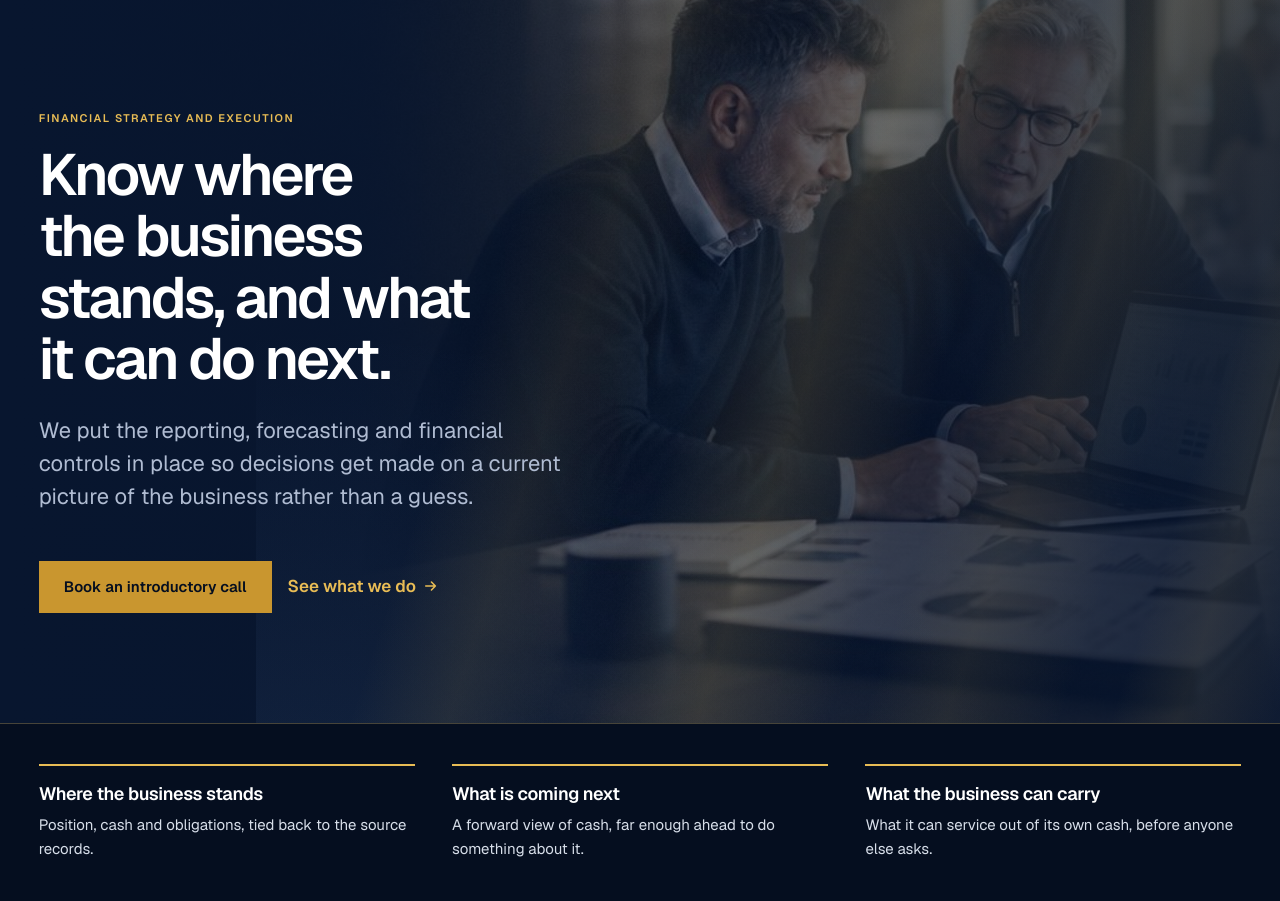
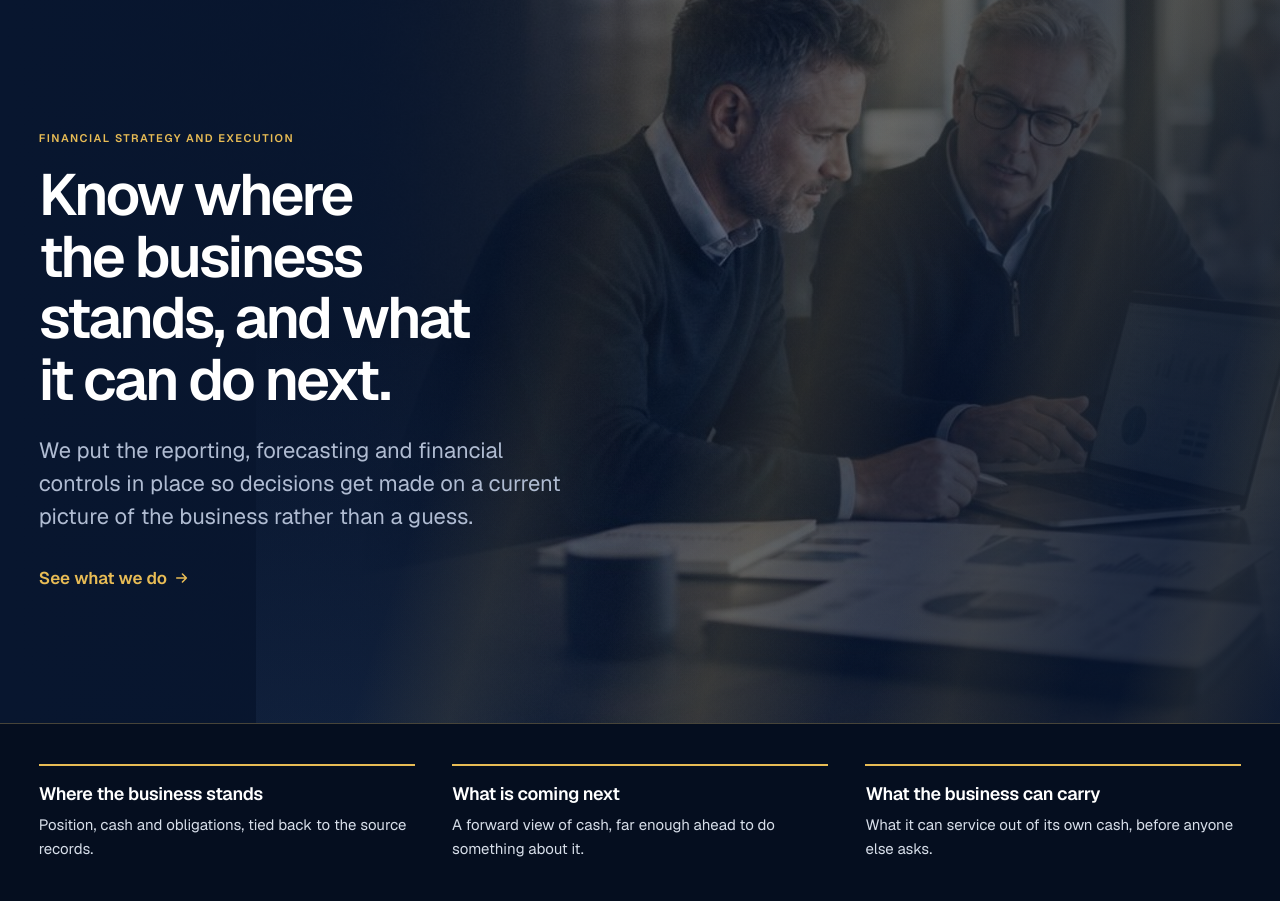
Before and after one commit to AFgroup360/website, a PHP site: page / in a window 1280 px wide. Shown: the part 76-977 px from the top of the page. Run offline with PHP 8.4, Linux system fonts and the light colour scheme.

Commit message:
One call to action per page, a shorter hero, and a portal link the preview can follow
- Book an introductory call now appears once per page, in the closing block.
  Removed from the header, the stacked menu and the hero. Contact Us is in the
  navigation, so nothing is lost.
- The hero was 806px tall for about 400px of content once the questions moved
  out. Padding and minimum height are down; it is 760px now with no dead navy
  under the text.
- The preview shell took the last path segment to find a page, so portal/,
  which ends in a slash, resolved to nothing and the click did nothing. It now
  resolves a directory link to its index. The preview inliner also folds in
  stylesheets referenced as ../css and flattens ../assets, so a page one level
  down comes through styled.

Co-Authored-By: Claude Opus 5 <noreply@anthropic.com>
Claude-Session: https://claude.ai/code/session_014HeX2eCQpZKdnhGt1WQaZM

```diff
--- a/404.html
+++ b/404.html
@@ -54,11 +54,9 @@
       <a class="nav__link" href="our-approach.html">Our Approach</a>
       <a class="nav__link" href="contact.html">Contact Us</a>
       <a class="nav__link nav__link--portal" href="portal/">Client portal</a>
-      <a class="btn btn--primary nav__cta" href="contact.html">Book an introductory call</a>
     </nav>
     <div class="header__actions">
       <a class="header__portal" href="portal/">Client portal</a>
-      <a class="btn btn--primary" href="contact.html">Book an introductory call</a>
       <button class="nav-toggle" type="button" aria-expanded="false"
               aria-controls="primary-nav" aria-label="Toggle menu">
         <span class="nav-toggle__bar"></span>
--- a/contact.html
+++ b/contact.html
@@ -54,11 +54,9 @@
       <a class="nav__link" href="our-approach.html">Our Approach</a>
       <a class="nav__link" href="contact.html">Contact Us</a>
       <a class="nav__link nav__link--portal" href="portal/">Client portal</a>
-      <a class="btn btn--primary nav__cta" href="contact.html">Book an introductory call</a>
     </nav>
     <div class="header__actions">
       <a class="header__portal" href="portal/">Client portal</a>
-      <a class="btn btn--primary" href="contact.html">Book an introductory call</a>
       <button class="nav-toggle" type="button" aria-expanded="false"
               aria-controls="primary-nav" aria-label="Toggle menu">
         <span class="nav-toggle__bar"></span>
--- a/css/main.css
+++ b/css/main.css
@@ -276,11 +276,11 @@
   grid-template-columns: minmax(0, 7fr) minmax(0, 5fr);
   gap: clamp(2rem, 1rem + 4vw, 5rem);
   align-items: center;
-  padding-block: clamp(3.5rem, 1.5rem + 6vw, 6.5rem);
+  padding-block: clamp(3rem, 1.5rem + 3.5vw, 4.5rem);
 }
 .hero h1 { color: var(--text-inverse); max-width: 15ch; }
 .hero .lede { margin-top: var(--space-5); color: var(--text-inverse-muted); max-width: 46ch; font-size: var(--text-lead); line-height: 1.5; }
-.hero__actions { display: flex; flex-wrap: wrap; gap: var(--space-4); align-items: center; margin-top: var(--space-7); }
+.hero__actions { display: flex; flex-wrap: wrap; gap: var(--space-4); align-items: center; margin-top: var(--space-6); }
 @media (max-width: 940px) {
   .hero__inner { grid-template-columns: 1fr; gap: var(--space-8); }
 }
@@ -328,7 +328,7 @@
   .hero:has(.hero__photo) .hero__inner {
     grid-template-columns: minmax(0, 7fr) minmax(0, 5fr);
     align-items: center;
-    min-height: clamp(26rem, 52vh, 32rem);
+    min-height: clamp(21rem, 42vh, 26rem);
   }
   .hero:has(.hero__photo) .hero__inner > div:first-child { max-width: 34rem; }
 }
--- a/index.html
+++ b/index.html
@@ -54,11 +54,9 @@
       <a class="nav__link" href="our-approach.html">Our Approach</a>
       <a class="nav__link" href="contact.html">Contact Us</a>
       <a class="nav__link nav__link--portal" href="portal/">Client portal</a>
-      <a class="btn btn--primary nav__cta" href="contact.html">Book an introductory call</a>
     </nav>
     <div class="header__actions">
       <a class="header__portal" href="portal/">Client portal</a>
-      <a class="btn btn--primary" href="contact.html">Book an introductory call</a>
       <button class="nav-toggle" type="button" aria-expanded="false"
               aria-controls="primary-nav" aria-label="Toggle menu">
         <span class="nav-toggle__bar"></span>
@@ -79,7 +77,6 @@
       <p class="lede">We put the reporting, forecasting and financial controls in place
         so decisions get made on a current picture of the business rather than a guess.</p>
       <div class="hero__actions">
-        <a class="btn btn--primary" href="contact.html">Book an introductory call</a>
         <a class="link-arrow link-arrow--lg" href="what-we-do.html">See what we do</a>
       </div>
     </div>
--- a/our-approach.html
+++ b/our-approach.html
@@ -54,11 +54,9 @@
       <a class="nav__link" href="our-approach.html">Our Approach</a>
       <a class="nav__link" href="contact.html">Contact Us</a>
       <a class="nav__link nav__link--portal" href="portal/">Client portal</a>
-      <a class="btn btn--primary nav__cta" href="contact.html">Book an introductory call</a>
     </nav>
     <div class="header__actions">
       <a class="header__portal" href="portal/">Client portal</a>
-      <a class="btn btn--primary" href="contact.html">Book an introductory call</a>
       <button class="nav-toggle" type="button" aria-expanded="false"
               aria-controls="primary-nav" aria-label="Toggle menu">
         <span class="nav-toggle__bar"></span>
--- a/privacy.html
+++ b/privacy.html
@@ -54,11 +54,9 @@
       <a class="nav__link" href="our-approach.html">Our Approach</a>
       <a class="nav__link" href="contact.html">Contact Us</a>
       <a class="nav__link nav__link--portal" href="portal/">Client portal</a>
-      <a class="btn btn--primary nav__cta" href="contact.html">Book an introductory call</a>
     </nav>
     <div class="header__actions">
       <a class="header__portal" href="portal/">Client portal</a>
-      <a class="btn btn--primary" href="contact.html">Book an introductory call</a>
       <button class="nav-toggle" type="button" aria-expanded="false"
               aria-controls="primary-nav" aria-label="Toggle menu">
         <span class="nav-toggle__bar"></span>
--- a/terms.html
+++ b/terms.html
@@ -54,11 +54,9 @@
       <a class="nav__link" href="our-approach.html">Our Approach</a>
       <a class="nav__link" href="contact.html">Contact Us</a>
       <a class="nav__link nav__link--portal" href="portal/">Client portal</a>
-      <a class="btn btn--primary nav__cta" href="contact.html">Book an introductory call</a>
     </nav>
     <div class="header__actions">
       <a class="header__portal" href="portal/">Client portal</a>
-      <a class="btn btn--primary" href="contact.html">Book an introductory call</a>
       <button class="nav-toggle" type="button" aria-expanded="false"
               aria-controls="primary-nav" aria-label="Toggle menu">
         <span class="nav-toggle__bar"></span>
--- a/tools/pages/index.html
+++ b/tools/pages/index.html
@@ -7,7 +7,6 @@
       <p class="lede">We put the reporting, forecasting and financial controls in place
         so decisions get made on a current picture of the business rather than a guess.</p>
       <div class="hero__actions">
-        <a class="btn btn--primary" href="contact.html">Book an introductory call</a>
         <a class="link-arrow link-arrow--lg" href="what-we-do.html">See what we do</a>
       </div>
     </div>
--- a/tools/preview_shell.html
+++ b/tools/preview_shell.html
@@ -221,7 +221,10 @@
       var href = a.getAttribute('href') || '';
       if (href.charAt(0) === '#' || /^(https?:|mailto:|tel:)/.test(href)) return;
 
-      var file = href.split('#')[0].split('/').pop();
+      var path = href.split('#')[0].split('?')[0].replace(/^\.\//, '');
+      // A link to a directory, such as portal/, has no filename to take.
+      var file = /\/$/.test(path) ? path + 'index.html' : path;
+      if (!PAGES[file]) file = file.split('/').pop();
       e.preventDefault();
       show(PAGES[file] ? file : '404.html');
     });
--- a/what-we-do.html
+++ b/what-we-do.html
@@ -54,11 +54,9 @@
       <a class="nav__link" href="our-approach.html">Our Approach</a>
       <a class="nav__link" href="contact.html">Contact Us</a>
       <a class="nav__link nav__link--portal" href="portal/">Client portal</a>
-      <a class="btn btn--primary nav__cta" href="contact.html">Book an introductory call</a>
     </nav>
     <div class="header__actions">
       <a class="header__portal" href="portal/">Client portal</a>
-      <a class="btn btn--primary" href="contact.html">Book an introductory call</a>
       <button class="nav-toggle" type="button" aria-expanded="false"
               aria-controls="primary-nav" aria-label="Toggle menu">
         <span class="nav-toggle__bar"></span>
--- a/who-we-are.html
+++ b/who-we-are.html
@@ -54,11 +54,9 @@
       <a class="nav__link" href="our-approach.html">Our Approach</a>
       <a class="nav__link" href="contact.html">Contact Us</a>
       <a class="nav__link nav__link--portal" href="portal/">Client portal</a>
-      <a class="btn btn--primary nav__cta" href="contact.html">Book an introductory call</a>
     </nav>
     <div class="header__actions">
       <a class="header__portal" href="portal/">Client portal</a>
-      <a class="btn btn--primary" href="contact.html">Book an introductory call</a>
       <button class="nav-toggle" type="button" aria-expanded="false"
               aria-controls="primary-nav" aria-label="Toggle menu">
         <span class="nav-toggle__bar"></span>
```
Also changed, not shown: portal/index.html (+9 -3 lines), 2 other files.
